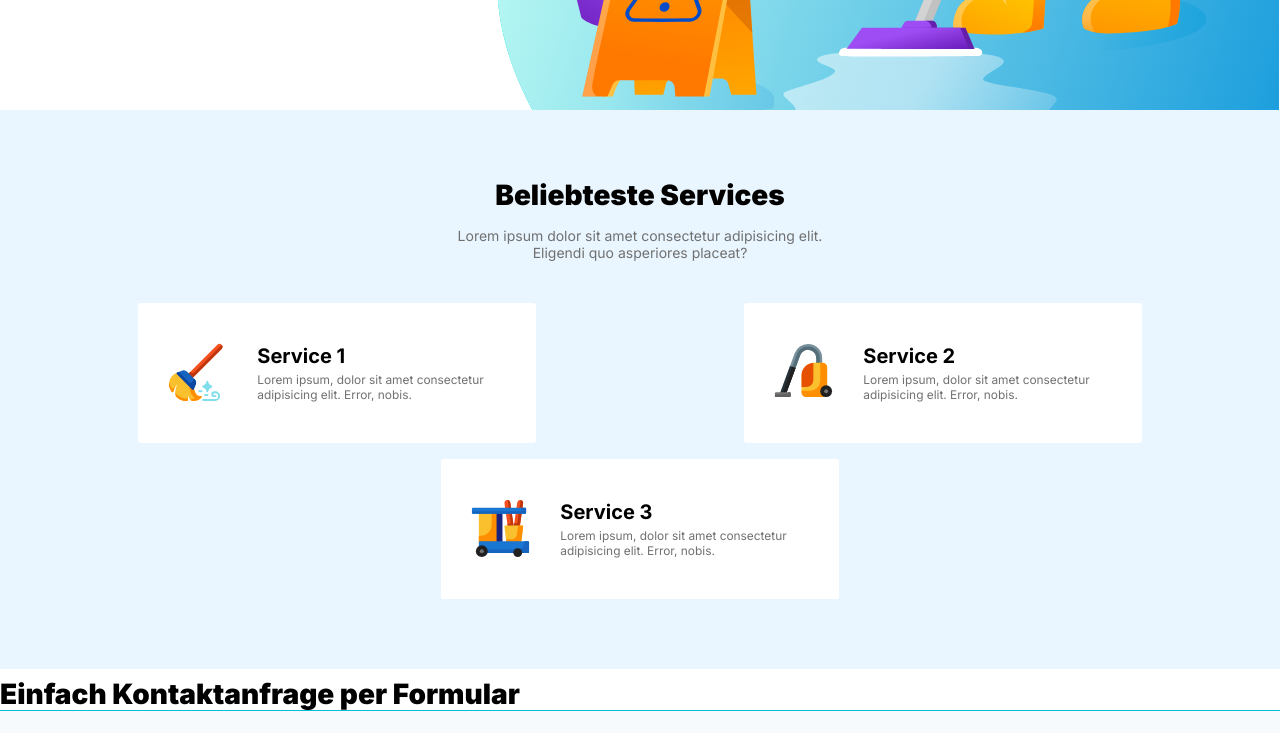
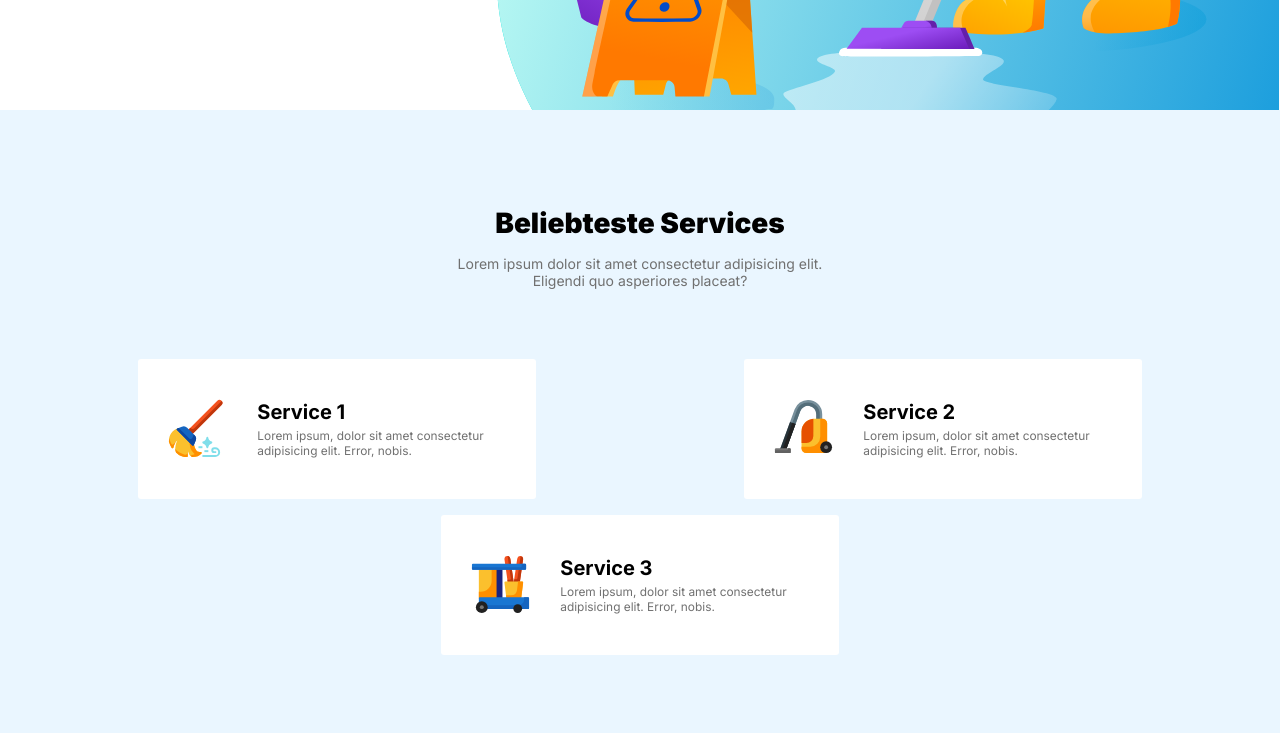
Before and after one commit to maxbode72/A-Sauber-Website, a plain HTML site: page index.html in a window 1280 px wide. Shown: the part 690-1423 px from the top of the page. Drawn offline with Linux system fonts and the light colour scheme.

Commit message:
small fixes

```diff
--- a/about-us.css
+++ b/about-us.css
@@ -117,6 +117,18 @@ nav {
 /*  Wrapper  */
 /* --------- */
 
+.wrapper {
+  justify-content: center;
+}
+
+section {
+  padding: 3em;
+  gap: 3em;
+  max-width: 1800px;
+}
+
+
+
 /* -------- */
 /*  Footer  */
 /* -------- */
--- a/index.css
+++ b/index.css
@@ -156,13 +156,19 @@ nav {
 /* ----------------- */
 
 .service {
-  padding: 5em 3em;
-  gap: 3em;
-  min-height: 18em;
+  background-color: var(--color-primary-light);
+  min-height: 30em;
+  align-items: center;
   justify-content: center;
+}
+
+.service-box {
+  max-width: 1800px;
+  width: 100%;
+  padding: 7em 3em;
+  gap: 5em;
   align-items: center;
   text-align: center;
-  background-color: var(--color-primary-light);
 }
 
 .service-title span {
@@ -212,6 +218,29 @@ nav {
 
 .service-price {
   font-weight: 700;
+}
+
+/* ----------------- */
+/*  Contact Section  */
+/* ----------------- */
+
+.contact-section {
+  min-height: 18em;
+  align-items: center;
+}
+
+.contact-box {
+  max-width: 1800px;
+  width: 100%;
+  padding: 5em 3em;
+  gap: 3em;
+  align-items: center;
+  text-align: center;
+}
+
+.service-title span {
+  max-width: 45ch;
+  color: var(--color-grey);
 }
 
 
--- a/index.html
+++ b/index.html
@@ -52,9 +52,11 @@
             <a href="/contact.html" class="button-small text-caps">JETZT ANFRAGEN</a>
         </div>
         <section class="service flex column">
+            <div class="service-box flex column">
                 <div class="service-title flex column">
                     <h3>Beliebteste Services</h3>
-                <span>Lorem ipsum dolor sit amet consectetur adipisicing elit. Eligendi quo asperiores placeat?</span>
+                    <span>Lorem ipsum dolor sit amet consectetur adipisicing elit. Eligendi quo asperiores
+                        placeat?</span>
                 </div>
                 <div class="service-wrapper flex row wrap max-width">
                     <div class="service-container">
@@ -79,12 +81,13 @@
                         </div>
                     </div>
                 </div>
+            </div>
         </section>
         <section class="skills">
 
         </section>
         <section class="contact-section">
-            <div class="contact-wrapper">
+            <div class="contact-box">
                 <h3>Einfach Kontaktanfrage per Formular</h3>
 
             </div>
```
Also changed, not shown: about-us.html (+4 -1 lines). Lines whose indentation alone changed are shown as unchanged.
